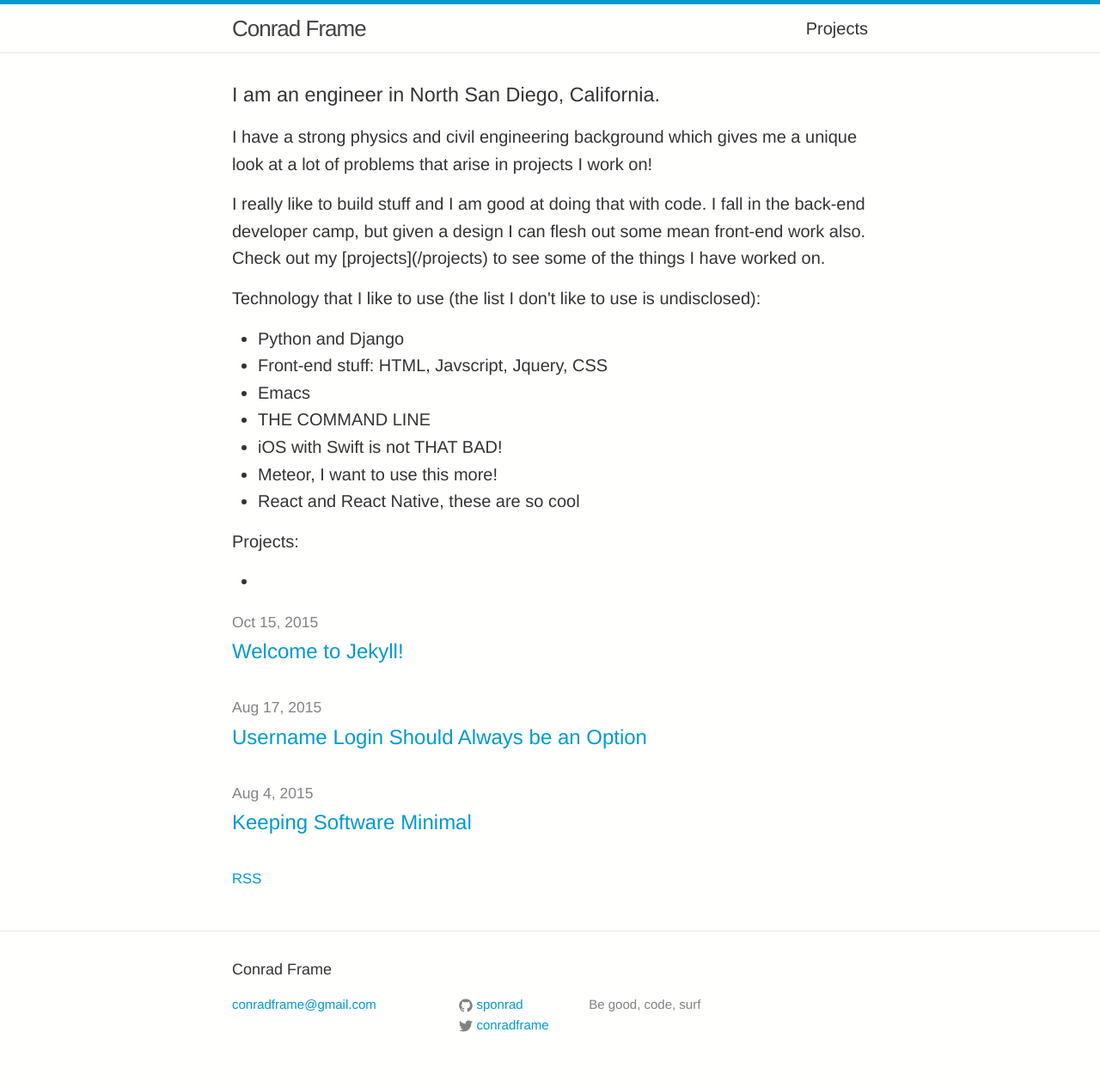
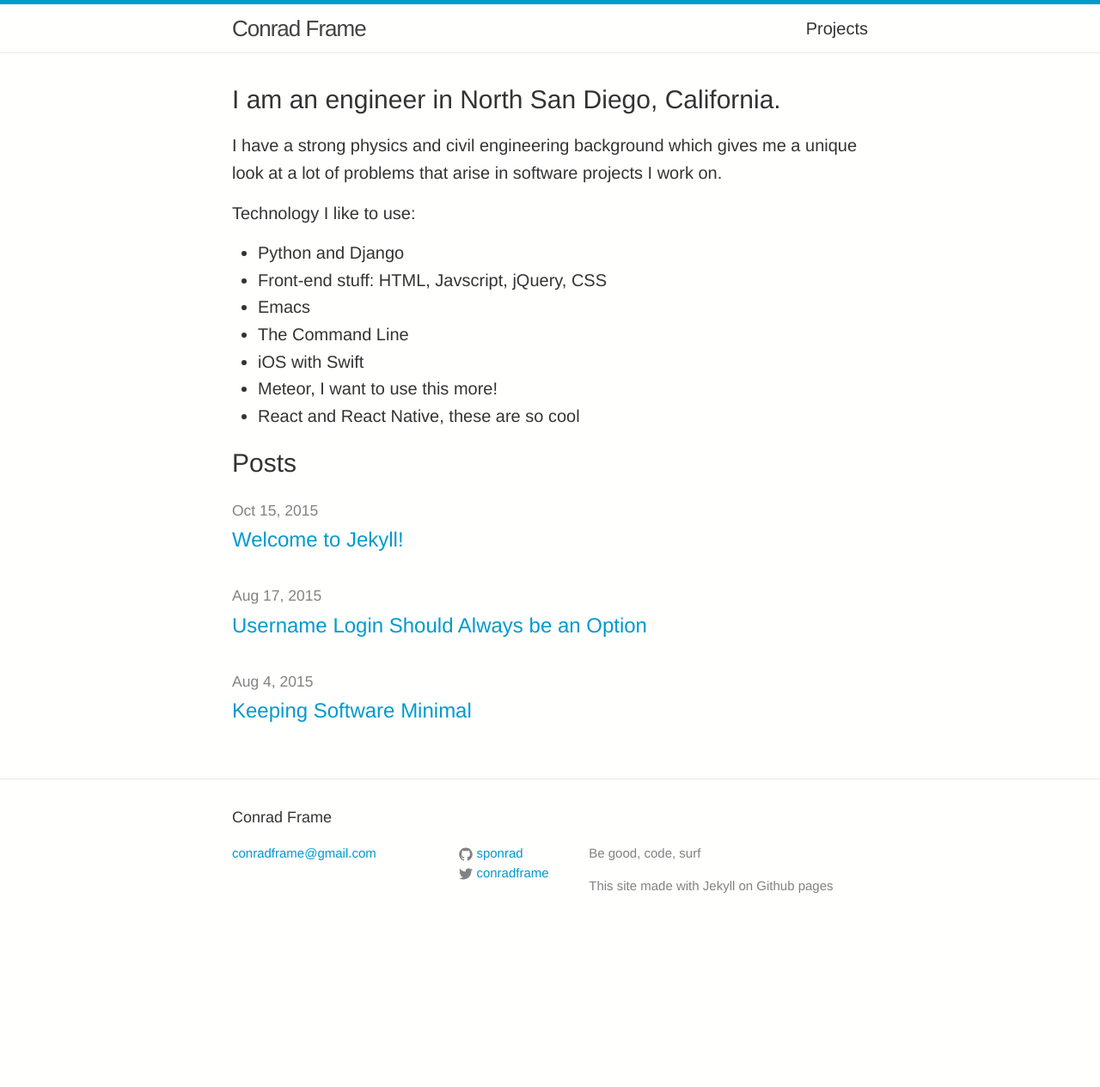
Before and after one commit to sponrad/sponrad.github.io, a Jekyll site: the page built from index.html, in a window 1280 px wide. Shown: the whole page at 86% size. Built offline with Jekyll 4.4.1, drawn with Linux system fonts in a browser that asks for light colours; after the commit the page ends 1103 px from its top, so only the background shows below that.

```diff
--- a/CNAME
+++ b/CNAME
@@ -1 +1 @@
-www.conradframe.com
+conradframe.com
--- a/_includes/footer.html
+++ b/_includes/footer.html
@@ -46,6 +46,7 @@
 
       <div class="footer-col  footer-col-3">
         <p class="text">{{ site.description }}</p>
+        <p class="text">This site made with Jekyll on Github pages</p>
       </div>
     </div>
 
--- a/index.html
+++ b/index.html
@@ -4,28 +4,22 @@ layout: default
 
 <div class="home">
 
-  <h3>I am an engineer in North San Diego, California.</h3>
-  <p>I have a strong physics and civil engineering background which gives me a unique look at a lot of problems that arise in projects I work on!</p>
+  <h2>I am an engineer in North San Diego, California.</h2>
+  <p>I have a strong physics and civil engineering background which gives me a unique look at a lot of problems that arise in software projects I work on.</p>
 
-  <p>I really like to build stuff and I am good at doing that with code. I fall in the back-end developer camp, but given a design I can flesh out some mean front-end work also. Check out my [projects](/projects) to see some of the things I have worked on.</p>
-
-  <p>Technology that I like to use (the list I don't like to use is undisclosed):</p>
+  <p>Technology I like to use:</p>
   <ul class="tech-list">
   <li>Python and Django</li>
-  <li>Front-end stuff: HTML, Javscript, Jquery, CSS</li>
+  <li>Front-end stuff: HTML, Javscript, jQuery, CSS</li>
   <li>Emacs</li>
-  <li>THE COMMAND LINE</li>
-  <li>iOS with Swift is not THAT BAD!</li>
+  <li>The Command Line</li>
+  <li>iOS with Swift</li>
   <li>Meteor, I want to use this more!</li>
   <li>React and React Native, these are so cool</li>
   </ul>
 
-  <p>Projects:</p>
-  <ul class="project-list">
-  <li></li>
-  </ul>
-
   <ul class="post-list">
+    <h2>Posts</h2>
     {% for post in site.posts %}
       <li>
         <span class="post-meta">{{ post.date | date: "%b %-d, %Y" }}</span>
@@ -37,6 +31,4 @@ layout: default
     {% endfor %}
   </ul>
 
-  <p class="rss-subscribe"><small><a href="{{ "/feed.xml" | prepend: site.baseurl }}">RSS</a></small></p>
-
 </div>
```
Also changed, not shown: projects.md (+8 -15 lines).
